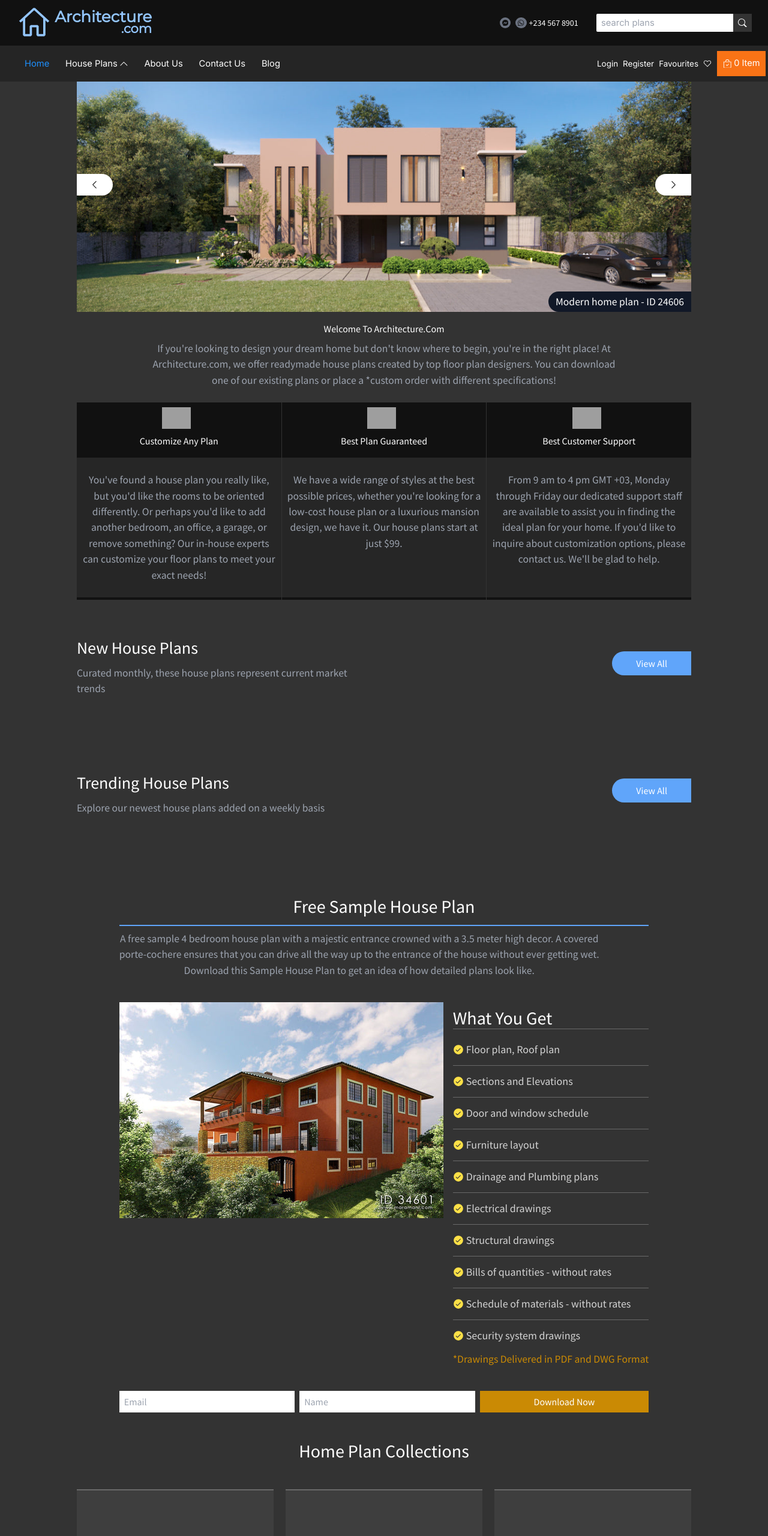
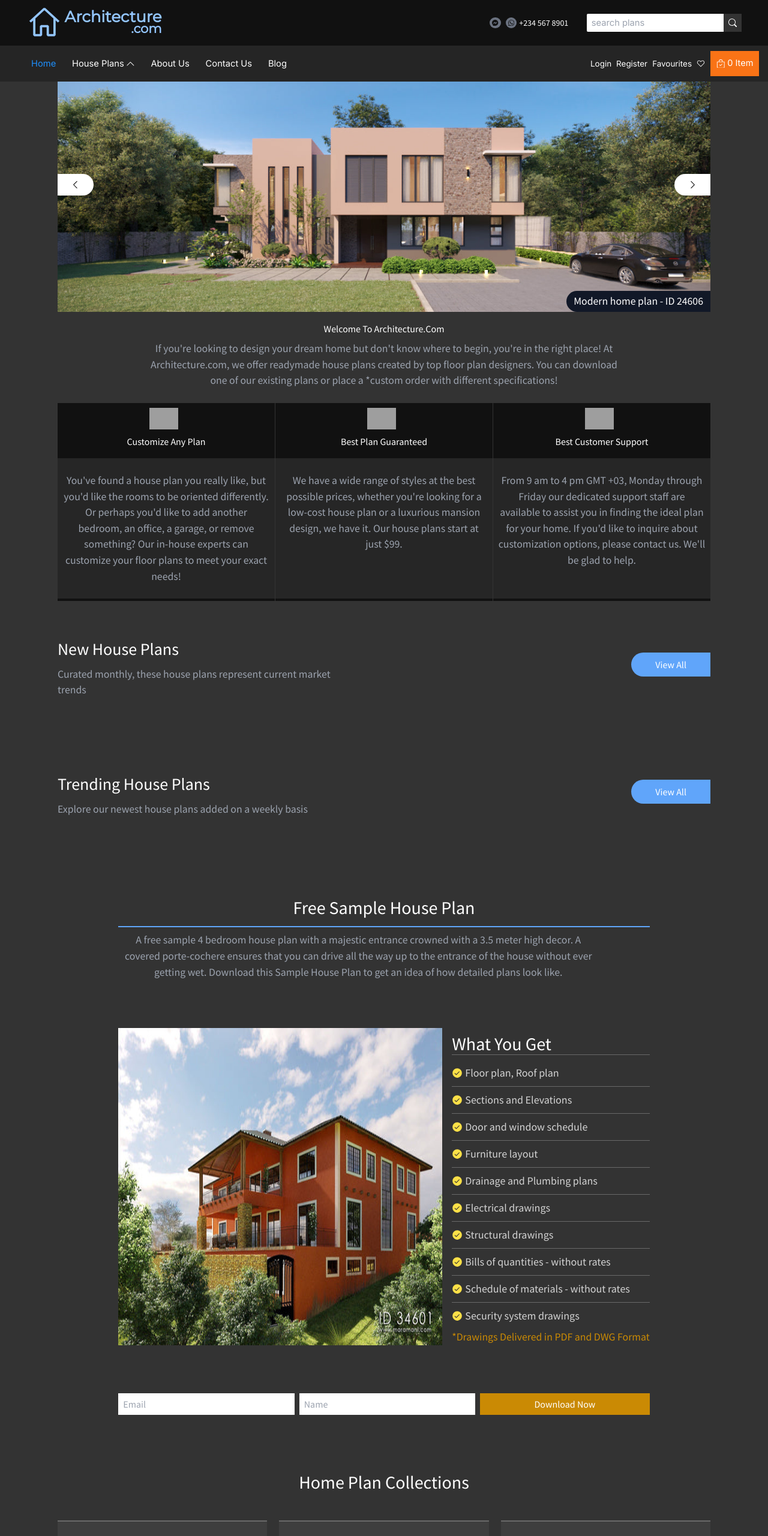
Before and after one commit to cleverAkanimoh/architecture, a React (Create React App) app: page / in a window 1280 px wide. Shown: the top 2561 px of the page at 60% size. Built offline with nearby package versions, Linux system fonts and the light colour scheme; grey boxes are pictures that could not be loaded; a web font is replaced by a local one.

Commit message:
modified 3 files

```diff
--- a/src/Components/home/FreeHouseComp.tsx
+++ b/src/Components/home/FreeHouseComp.tsx
@@ -1,23 +1,22 @@
-import DownloadComp from "./DownloadComp"
-import HomeList from "./HomeList"
+import DownloadComp from "./DownloadComp";
+import HomeList from "./HomeList";
 import freeImage from "../../assets/images/freeplan.jpg";
 
-const FreeHouseComp = () => <div className="mt-12">
-<h1 className="h1 border-b-2 border-blue-400">
-  Free Sample House Plan
-</h1>
+const FreeHouseComp = () => (
+  <div className="my-12">
+    <h1 className="h1 border-b-2 border-blue-400">Free Sample House Plan</h1>
 
     <p>
-  A free sample 4 bedroom house plan with a majestic entrance crowned
-  with a 3.5 meter high decor. A covered porte-cochere ensures that you
-  can drive all the way up to the entrance of the house without ever
-  getting wet. Download this Sample House Plan to get an idea of how
-  detailed plans look like.
+      A free sample 4 bedroom house plan with a majestic entrance crowned with a
+      3.5 meter high decor. A covered porte-cochere ensures that you can drive
+      all the way up to the entrance of the house without ever getting wet.
+      Download this Sample House Plan to get an idea of how detailed plans look
+      like.
     </p>
 
     <div className="w-full mt-5 pb-6 text-left text-gray-light">
-  <div className="my-10 md:flex">
-    <picture className="h-full flex-1 md:mr-4">
+      <div className="my-20 md:flex">
+        <picture className="md:mr-4">
           <img src={freeImage} alt="free" className="w-full h-full" />
         </picture>
 
@@ -52,5 +51,6 @@ const FreeHouseComp = () => <div className="mt-12">
       <DownloadComp />
     </div>
   </div>
+);
 
-export default FreeHouseComp
+export default FreeHouseComp;
--- a/src/Components/home/HomeList.tsx
+++ b/src/Components/home/HomeList.tsx
@@ -5,7 +5,7 @@ const HomeList = ({ text, underline }: HomeListProps) => (
   <p
     className={`${
       underline ? "border-b border-gray-dim" : ""
-    } flex items-center text-lg py-3`}
+    } flex items-center text-lg py-3 md:py-2`}
   >
     <VscPassFilled className="mr-1 text-yellow-300" />
     {text}
--- a/src/index.css
+++ b/src/index.css
@@ -44,7 +44,7 @@
     }
 
     p {
-        @apply text-[.8rem] sm:text-[1.1rem] w-full max-w-[800px]
+        @apply text-[.88rem] sm:text-[1.11rem] w-full max-w-[800px]
     }
 
     .h1 {
@@ -62,7 +62,7 @@
     }
 
     .topsection-section {
-        @apply w-full py-1 px-[.85rem] text-white flex justify-between items-center
+        @apply w-full py-1 px-[.85rem] text-white flex justify-between items-center max-w-[1220px]
     }
 
     .topsection-logo {
@@ -90,11 +90,11 @@
     }
 
     .nav-style {
-        @apply w-full md:h-[60px] px-1 flex  justify-center bg-gray-semi bg-opacity-80 backdrop-blur-sm
+        @apply w-full md:h-[60px] px-1 flex justify-center bg-gray-semi bg-opacity-80 backdrop-blur-sm
     }
 
     .nav-substyle {
-        @apply w-full lg:w-[80%] xl:w-full flex flex-col items-center justify-between md:flex-row-reverse
+        @apply w-full sm:w-[90%] lg:w-[80%] xl:w-full flex flex-col items-center justify-between md:flex-row-reverse max-w-[1250px]
     }
 
     .nav-section-div-style {
@@ -106,11 +106,11 @@
     }
 
     .nav-link-comp-container {
-        @apply w-full md:w-[90%] capitalize md:flex items-center justify-between px-3 pt-1 pb-4 md:pb-1 overflow-hidden md:overflow-visible transition-all duration-300 md:transition-none
+        @apply w-full md:w-[90%] capitalize md:flex items-center justify-between px-3 pt-1 pb-4 md:pb-1 overflow-hidden md:overflow-visible transition-all duration-300
     }
 
     .navLink-style {
-        @apply transition-all duration-500 grid grid-cols-2 sm:grid-cols-3 md:grid-cols-4 gap-2 bg-black md:bg-white md:text-gray-dark p-2 md:absolute my-1 w-[95vw] md:left-[2%] lg:left-[-25%] xl:left-[2%] md:top-[75px] md:z-0 md:invisible md:group-hover:top-[55px] md:group-hover:z-50 md:group-hover:visible
+        @apply transition-all duration-500 grid grid-cols-2 sm2:grid-cols-3 md:grid-cols-4 gap-2 bg-black md:bg-white md:text-gray-dark p-2 md:fixed my-1 md:w-[95vw] lg:w-[90vw] md:left-[-50px] lg:left-[-80px] xl:left-[-20px] md:top-[75px] md:z-0 md:invisible md:group-hover:top-[55px] md:group-hover:z-50 md:group-hover:visible
     }
 
     header section h3 {
@@ -134,7 +134,7 @@
      */
 
     .general-flex {
-        @apply w-[80%] min-w-[300px] max-w-[1150px] flex flex-col items-center text-gray-400 text-center
+        @apply w-[85%] min-w-[300px] max-w-[1300px] flex flex-col items-center text-gray-400 text-center
     }
 
     /* Home Page */
```
Lines whose indentation alone changed are shown as unchanged.
